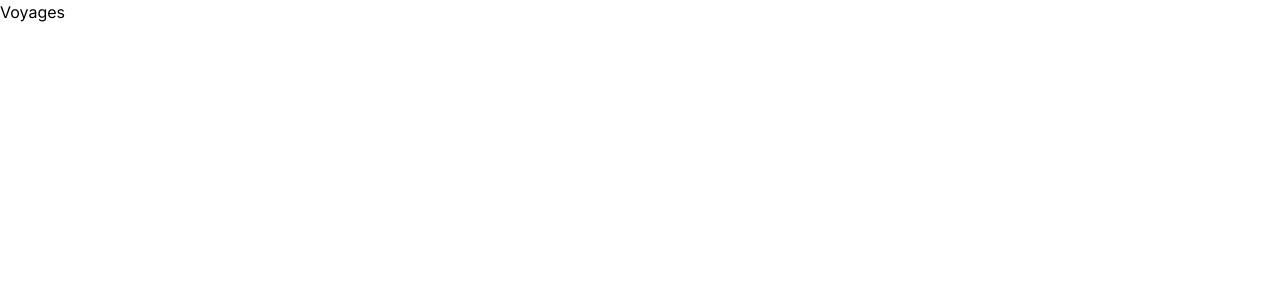
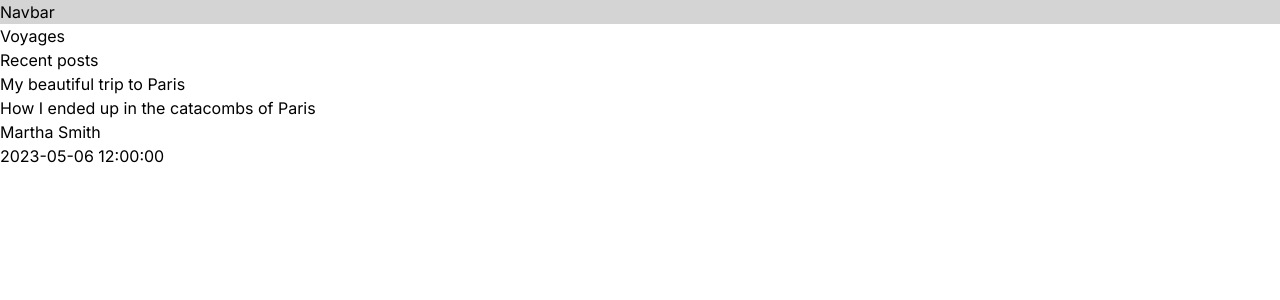
Before and after one commit to ad9311/voyages, a Next.js app: page / in a window 1280 px wide. Shown: the top 300 px of the page. Built offline with nearby package versions, Linux system fonts and the light colour scheme.

Commit message:
Create basic layout for the app
Load posts.json

```diff
--- /dev/null
+++ b/app/content/posts.json
@@ -0,0 +1,12 @@
+{
+  "posts": [
+    {
+      "id": 1,
+      "title": "My beautiful trip to Paris",
+      "description": "How I ended up in the catacombs of Paris",
+      "content": "Incididunt labore reprehenderit tempor Lorem irure aute id. Eiusmod est aliquip eu est voluptate eiusmod officia do irure cillum voluptate amet. Voluptate Lorem adipisicing exercitation aliqua labore ex aliquip quis laboris dolor reprehenderit exercitation culpa. Id minim tempor nisi et eiusmod aute cupidatat occaecat in amet voluptate mollit et. Irure ex elit do dolor ipsum reprehenderit tempor eiusmod veniam ipsum ullamco velit cupidatat magna. Reprehenderit incididunt Lorem eu irure pariatur. Consectetur occaecat nostrud elit consequat quis aliquip.",
+      "author": "Martha Smith",
+      "publishedAt": "2023-05-06 12:00:00"
+    }
+  ]
+}
--- a/app/layout.tsx
+++ b/app/layout.tsx
@@ -1,6 +1,7 @@
 import type { Metadata } from 'next'
 import { Inter } from 'next/font/google'
 import './globals.css'
+import Navbar from './layout_components/Navbar'
 
 const inter = Inter({ subsets: ['latin'] })
 
@@ -16,7 +17,10 @@ function RootLayout({
 }) {
   return (
     <html lang="en">
-      <body className={inter.className}>{children}</body>
+      <body className={inter.className}>
+        <Navbar />
+        {children}
+      </body>
     </html>
   )
 }
--- /dev/null
+++ b/app/layout_components/Navbar.tsx
@@ -0,0 +1,9 @@
+function Navbar() {
+  return (
+    <div className="bg-neutral-300">
+      <div className="mx-auto container">Navbar</div>
+    </div>
+  )
+}
+
+export default Navbar;
--- a/app/page.tsx
+++ b/app/page.tsx
@@ -1,7 +1,13 @@
+import PostList from "./posts/PostList";
+
 function Home() {
   return (
     <main>
       <h1>Voyages</h1>
+      <section>
+        <h2>Recent posts</h2>
+        <PostList />
+      </section>
     </main>
   )
 }
--- /dev/null
+++ b/app/posts/PostList.tsx
@@ -0,0 +1,25 @@
+import content from '@/app/content/posts.json';
+import { Post } from '../defs';
+import PostPreview from './PostPreview';
+
+async function fetchPosts() {
+  return content.posts as Post[];
+}
+
+async function PostList() {
+  const posts = await fetchPosts();
+
+  const mappedPosts = posts.map(post => (
+    <li key={post.id}>
+      <PostPreview {...post} />
+    </li>
+  ));
+
+  return (
+    <ul>
+      {mappedPosts}
+    </ul>
+  )
+}
+
+export default PostList;
--- /dev/null
+++ b/app/posts/PostPreview.tsx
@@ -0,0 +1,17 @@
+import Link from "next/link";
+import { Post } from "../defs";
+
+function PostPreview(props: Post) {
+  return (
+    <article>
+      <Link href={`/posts/${props.id}`}>
+        <h2>{props.title}</h2>
+      </Link>
+      <p>{props.description}</p>
+      <p>{props.author}</p>
+      <p>{props.publishedAt}</p>
+    </article>
+  )
+}
+
+export default PostPreview;
```
Also changed, not shown: app/defs.d.ts (added, +8 -0 lines).
